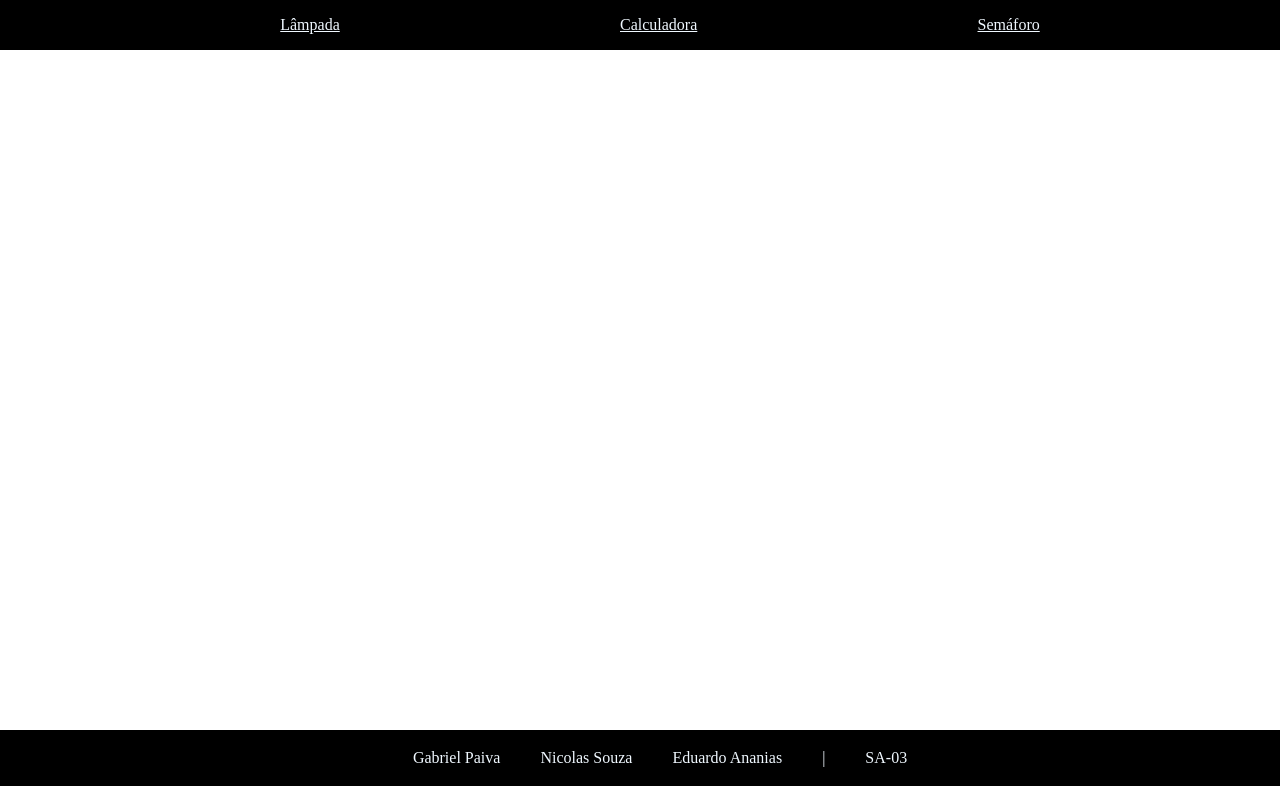
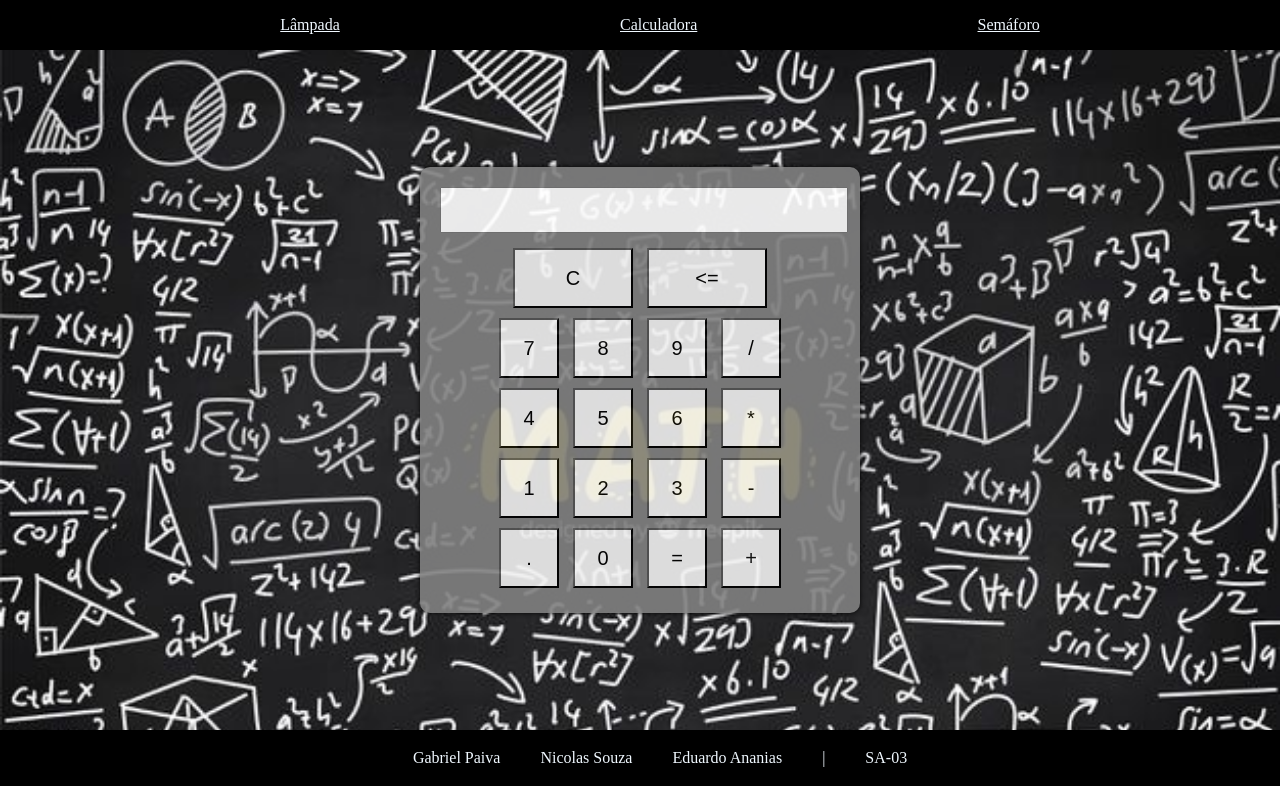
Before and after one commit to Paiva8859/PWFE-SA2JS-2Sem, a plain HTML site: page html/Calculadora.html in a window 1280 px wide. Drawn offline with Linux system fonts and the light colour scheme; files that its build step writes are made by us from their sources.

Commit message:
Lâmpada e Calculadora finalizadas

```diff
--- /dev/null
+++ b/CSS/Calculadora.css
@@ -0,0 +1,41 @@
+main {
+    background-image: url('../img/bgCalculator.jpg');
+    background-repeat: no-repeat;
+    background-size: cover;
+}
+
+.calculadora {
+    width: 50vh;
+    padding: 20px;
+    background-color: gray;
+    border-radius: 10px;
+    box-shadow: 0 0 5px black;
+    opacity: 0.9;
+}
+
+.calculadora button {
+    width: 60px;
+    height: 60px;
+    font-size: 20px;
+    margin: 5px;
+    background-color: #f0f0f0;
+}
+
+#line1 button {
+    width: 120px;
+}
+
+.buttons {
+    display: flex;
+    align-items: center;
+    justify-content: center;
+    flex-direction: column;
+}
+
+#display {
+    width: 100%;
+    height: 40px;
+    font-size: 24px;
+    margin-bottom: 10px;
+    text-align: right;
+}
--- a/CSS/lampada.css
+++ b/CSS/lampada.css
@@ -6,6 +6,16 @@
     align-items: center;
     align-items: flex-start;
     height: 45vh;
+}
+.imgs2{
+    display: flex;
+    align-items: center;
+    justify-content: left;
+    width: 100%;
+}
+.imgs2 img{
+    height: 30vh;
+    transform: scaleX(-1);
 }
 
 main{
@@ -16,4 +26,5 @@ main{
     display: flex;
     justify-content: right;
     align-items: center;
+    flex-direction: column;
 }
--- a/CSS/style.css
+++ b/CSS/style.css
@@ -25,6 +25,9 @@ body{
 
 main {
     height: 85vh;
+    display: flex;
+    align-items: center;
+    justify-content: center;
 }
 
 footer {
--- a/html/Calculadora.html
+++ b/html/Calculadora.html
@@ -1,29 +1,62 @@
 <!DOCTYPE html>
-<html lang="en">
+<html lang="pt-br">
 <head>
     <meta charset="UTF-8">
     <meta name="viewport" content="width=device-width, initial-scale=1.0">
     <title>Calculadora</title>
-    <link rel="stylesheet" href="CSS/style.css">
+    <link rel="stylesheet" href="../CSS/style.css">
+    <link rel="stylesheet" href="../CSS/Calculadora.css">
 </head>
 <body>
     <header>
         <nav class="navbar">
             <li>
-                <ul class="nav-item">
-                    <a class="nav-link" href="../PWFE-SA2JS-2Sem/html/Lampada.html">Lâmpada</a>
+                <ul>
+                    <a href="../html/Lampada.html">Lâmpada</a>
                 </ul>
-                <ul class="nav-item">
-                    <a class="nav-link" href="../PWFE-SA2JS-2Sem/html/Calculadora.html">Calculadora</a>
+                <ul>
+                    <a href="../html/Calculadora.html">Calculadora</a>
                 </ul>
-                <ul class="nav-item">
-                    <a class="nav-link" href="../PWFE-SA2JS-2Sem/html/Semaforo.html">Semáforo</a>
+                <ul>
+                    <a href="../html/Semaforo.html">Semáforo</a>
                 </ul>
             </li>
         </nav>
     </header>
     <main>
-
+        <div class="calculadora">
+            <input type="text" id="display" readonly>
+            <div class="buttons">
+                <div id="line1">
+                    <button onclick="clearDisplay()" id="c">C</button>
+                    <button onclick="appendToDisplay('<=')"><=</button>
+                </div>
+                <div id="line2">
+                    <button onclick="appendToDisplay('7')">7</button>
+                    <button onclick="appendToDisplay('8')">8</button>
+                    <button onclick="appendToDisplay('9')">9</button>
+                    <button onclick="appendToDisplay('/')">/</button>
+                </div>
+                <div id="line3">
+                    <button onclick="appendToDisplay('4')">4</button>
+                    <button onclick="appendToDisplay('5')">5</button>
+                    <button onclick="appendToDisplay('6')">6</button>
+                    <button onclick="appendToDisplay('*')">*</button>
+                </div>
+                <div id="line4">
+                    <button onclick="appendToDisplay('1')">1</button>
+                    <button onclick="appendToDisplay('2')">2</button>
+                    <button onclick="appendToDisplay('3')">3</button>
+                    <button onclick="appendToDisplay('-')">-</button>
+                </div>
+                <div id="line5">
+                    <button onclick="appendToDisplay('.')">.</button>
+                    <button onclick="appendToDisplay('0')">0</button>
+                    <button onclick="calculateResult()">=</button>
+                    <button onclick="appendToDisplay('+')">+</button>
+                </div>
+            </div>
+        </div>
     </main>
     <footer>
         <div class="footer">
@@ -37,4 +70,5 @@
         </div>
     </footer>
 </body>
+<script src="../js/Calculadora.js"></script>
 </html>
--- /dev/null
+++ b/js/Calculadora.js
@@ -0,0 +1,25 @@
+let display = document.getElementById('display');
+
+function appendToDisplay(value) {
+    if (value === '<=') {
+        let currentValue = display.value;
+        if (currentValue.length > 0) {
+            display.value = currentValue.substring(0, currentValue.length - 1);
+        }
+    }
+    if (value != '<=') {
+        display.value += value;
+    }
+}
+
+function clearDisplay() {
+    display.value = '';
+}
+
+function calculateResult() {
+    try {
+        display.value = eval(display.value);
+    } catch (e) {
+        display.value = 'Erro';
+    }
+}
```
Also changed, not shown: html/Semaforo.html (+8 -8 lines), html/lampada.html (+10 -7 lines), js/lampada.js (+27 -4 lines), img/BauAberto.png (added), img/BauFechado.png (added), img/bgCalculator.jpg (added).
